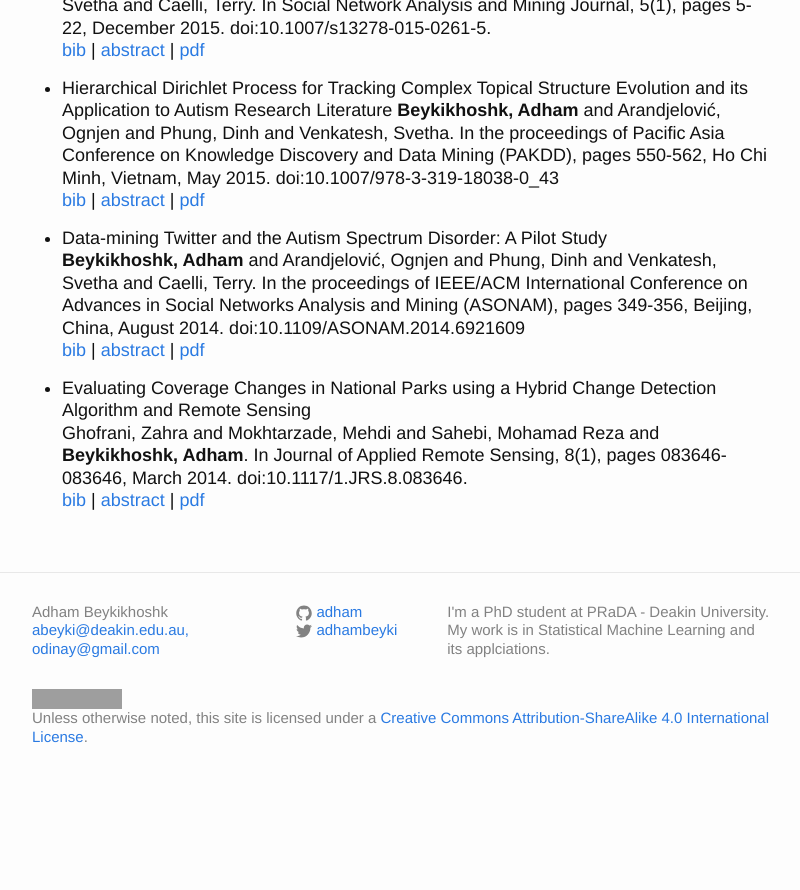
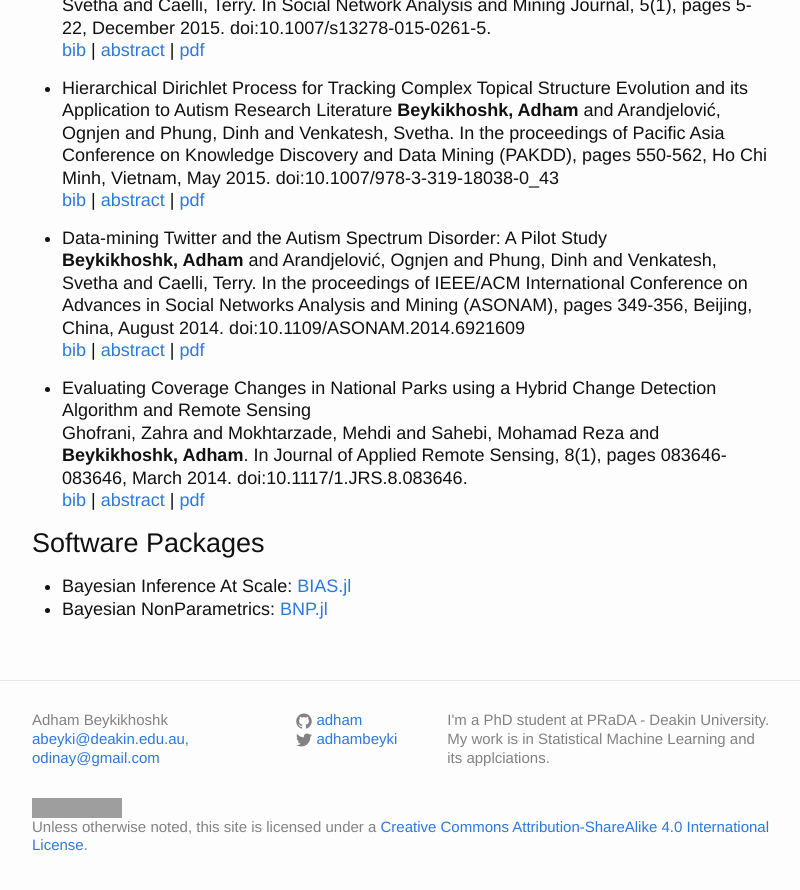
Before and after one commit to adham/adham.github.io, a Jekyll site: the page built from research.md, in a window 1280 px wide and 900 px high, scrolled down 680 px. Shown: the top 890 px of the window, without its empty margins (238-1038 px from the left). Built offline with Jekyll 4.4.1, drawn with Linux system fonts in a browser that asks for light colours; before the commit the page ends 1471 px from its top, so only the background shows below that; grey boxes are pictures that could not be loaded.

Commit message:
add software

```diff
--- a/research.md
+++ b/research.md
@@ -68,3 +68,8 @@ doi:10.1117/1.JRS.8.083646.
 [bib](/bib/2014-JARS.bib){:target="_blank"} |
 [abstract](/abstract/2014-JARS.txt){:target="_blank"} |
 [pdf](http://remotesensing.spiedigitallibrary.org/article.aspx?articleid=1864681){:target="_blank"}
+
+
+# Software Packages
++ Bayesian Inference At Scale: [BIAS.jl](https://github.com/adham/BIAS.jl)
++ Bayesian NonParametrics: [BNP.jl](https://github.com/adham/BNP.jl)
```
